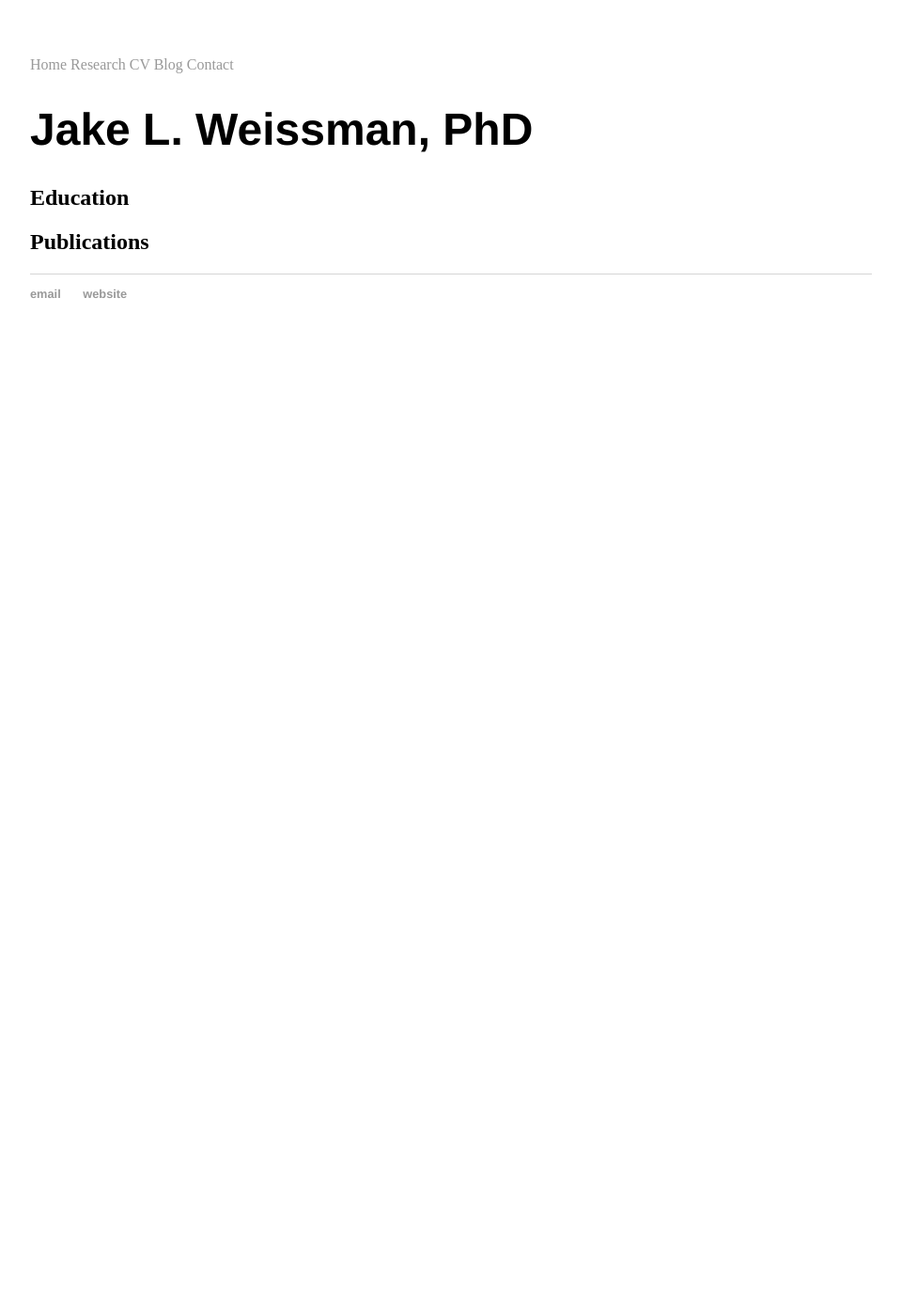
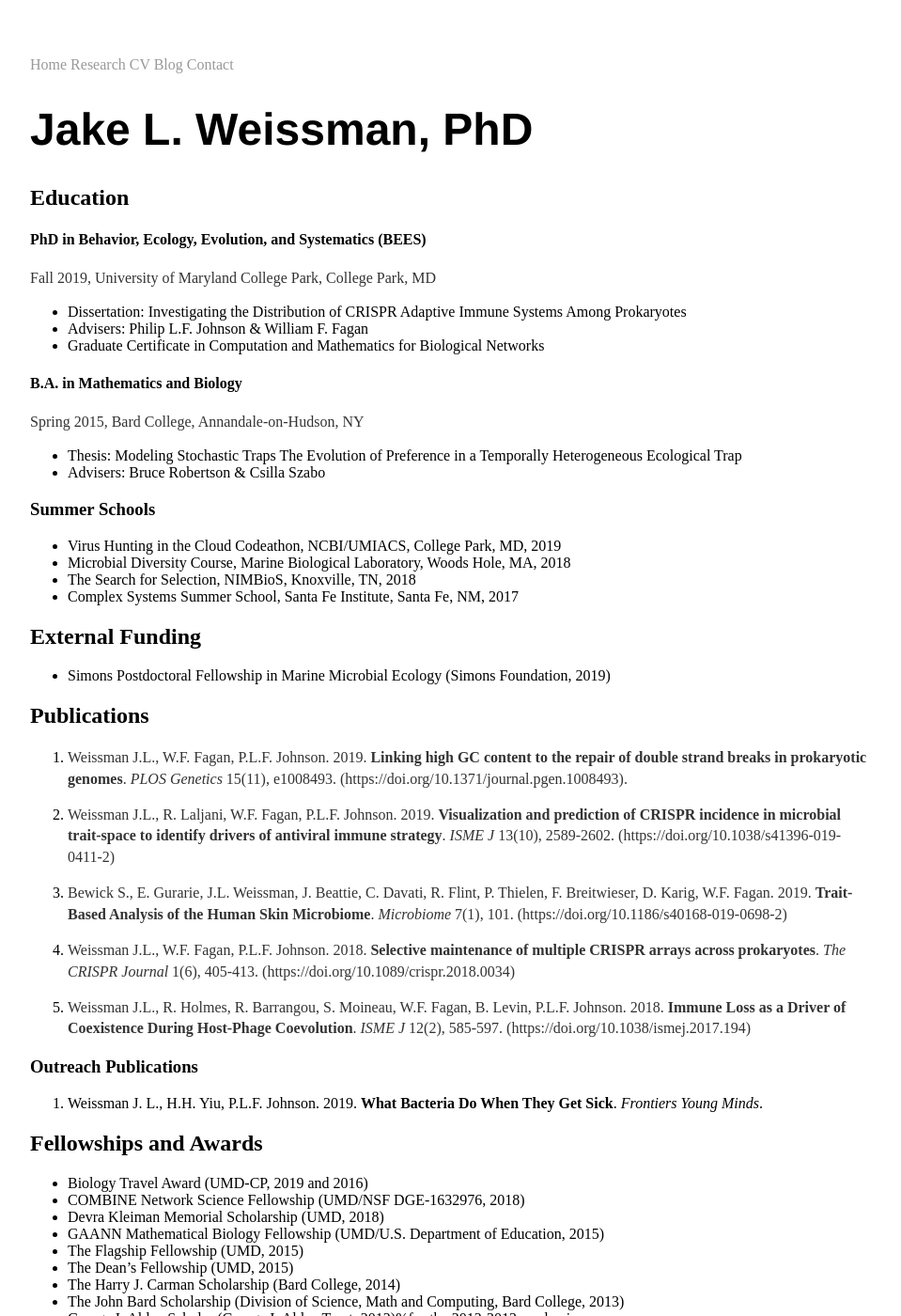
Before and after one commit to jlw-ecoevo/jlw-ecoevo.github.io, a Jekyll site: the page built from cv.md, in a window 1280 px wide and 1400 px high. Shown: the whole window at 94% size, without its empty margins (160-1119 px from the left). Built offline with Jekyll 4.4.1, drawn with Linux system fonts in a browser that asks for light colours; some of the changed text lies outside the part shown.

Commit message:
cv start

```diff
--- a/cv.md
+++ b/cv.md
@@ -6,4 +6,76 @@ title: About
 
 ## Education
 
+#### PhD in Behavior, Ecology, Evolution, and Systematics (BEES)
+Fall 2019, University of Maryland College Park, College Park, MD
+
+- Dissertation: Investigating the Distribution of CRISPR Adaptive Immune Systems Among Prokaryotes
+- Advisers: Philip L.F. Johnson & William F. Fagan
+- Graduate Certificate in Computation and Mathematics for Biological Networks
+
+#### B.A. in Mathematics and Biology
+Spring 2015, Bard College, Annandale-on-Hudson, NY
+
+- Thesis: Modeling Stochastic Traps The Evolution of Preference in a Temporally Heterogeneous Ecological Trap
+- Advisers: Bruce Robertson & Csilla Szabo
+
+### Summer Schools
+- Virus Hunting in the Cloud Codeathon, NCBI/UMIACS, College Park, MD, 2019
+- Microbial Diversity Course, Marine Biological Laboratory, Woods Hole, MA, 2018
+- The Search for Selection, NIMBioS, Knoxville, TN, 2018
+- Complex Systems Summer School, Santa Fe Institute, Santa Fe, NM, 2017
+
+## External Funding
+- Simons Postdoctoral Fellowship in Marine Microbial Ecology (Simons Foundation, 2019)
+
 ## Publications
+
+1. Weissman J.L., W.F. Fagan, P.L.F. Johnson. 2019. **Linking high GC content to the repair of double strand breaks in prokaryotic genomes**. *PLOS Genetics* 15(11), e1008493. (https://doi.org/10.1371/journal.pgen.1008493).
+
+2. Weissman J.L., R. Laljani, W.F. Fagan, P.L.F. Johnson. 2019. **Visualization and prediction of CRISPR incidence in microbial trait-space to identify drivers of antiviral immune strategy**. *ISME J* 13(10), 2589-2602. (https://doi.org/10.1038/s41396-019-0411-2)
+
+3. Bewick S., E. Gurarie, J.L. Weissman, J. Beattie, C. Davati, R. Flint, P. Thielen, F. Breitwieser, D. Karig, W.F. Fagan. 2019. **Trait-Based Analysis of the Human Skin Microbiome**. *Microbiome* 7(1), 101. (https://doi.org/10.1186/s40168-019-0698-2)
+
+4. Weissman J.L., W.F. Fagan, P.L.F. Johnson. 2018. **Selective maintenance of multiple CRISPR arrays across prokaryotes**. *The CRISPR Journal* 1(6), 405-413. (https://doi.org/10.1089/crispr.2018.0034)
+
+5. Weissman J.L., R. Holmes, R. Barrangou, S. Moineau, W.F. Fagan, B. Levin, P.L.F. Johnson. 2018. **Immune Loss as a Driver of Coexistence During Host-Phage Coevolution**. *ISME J* 12(2), 585-597. (https://doi.org/10.1038/ismej.2017.194)
+
+### Outreach Publications
+
+1. Weissman J. L., H.H. Yiu, P.L.F. Johnson. 2019. **What Bacteria Do When They Get Sick**. *Frontiers Young Minds*.
+
+## Fellowships and Awards
+- Biology Travel Award (UMD-CP, 2019 and 2016)
+- COMBINE Network Science Fellowship (UMD/NSF DGE-1632976, 2018)
+- Devra Kleiman Memorial Scholarship (UMD, 2018)
+- GAANN Mathematical Biology Fellowship (UMD/U.S. Department of Education, 2015)
+- The Flagship Fellowship (UMD, 2015)
+- The Dean's Fellowship (UMD, 2015)
+- The Harry J. Carman Scholarship (Bard College, 2014)
+- The John Bard Scholarship (Division of Science, Math and Computing, Bard College, 2013)
+- George I. Alden Scholar (George I. Alden Trust, 2012)%for the 2012-2013 academic year
+- The Excellence and Equal Cost Scholarship (Bard College, 2011)
+- The Bishop Scholarship (The Bishop Scholarship Foundation, 2011)
+
+## Invited Talks
+1. Environment and Sustainability Institute, University of Exeter, Penryn
+UK, February 2019
+2. Clemson University, Clemson, SC, December 2018
+
+## Workshops
+- Virus Hunting in the Cloud Codeathon, NCBI/UMIACS, College Park, MD, 2019
+- Quantitative Laws II Workshop, Lake Como School of Advanced Studies, Italy, 2016
+
+## Teaching
+
+### Guest Lecturer
+University of Maryland College Park
+
+- BIOL709F: Statistics and Modeling for Biologists, *The Bootstrap*, Spring 2018
+- BSCI464: Microbial Ecology, *Microbial Diversity*, Spring 2018
+- BSCI405: Population and Evolutionary Genetics, *Horizontal Gene Transfer*, Spring 2017
+
+
+### Teaching Assistant
+- Calculus for the Life Sciences Department of Biology, University of Maryland College Park, Fall 2015
+- Bridge to Enter Advanced Mathematics (BEAM), The Art of Problem Solving Foundation, Cambridge, MA, Summer 2012 and 2015
```
